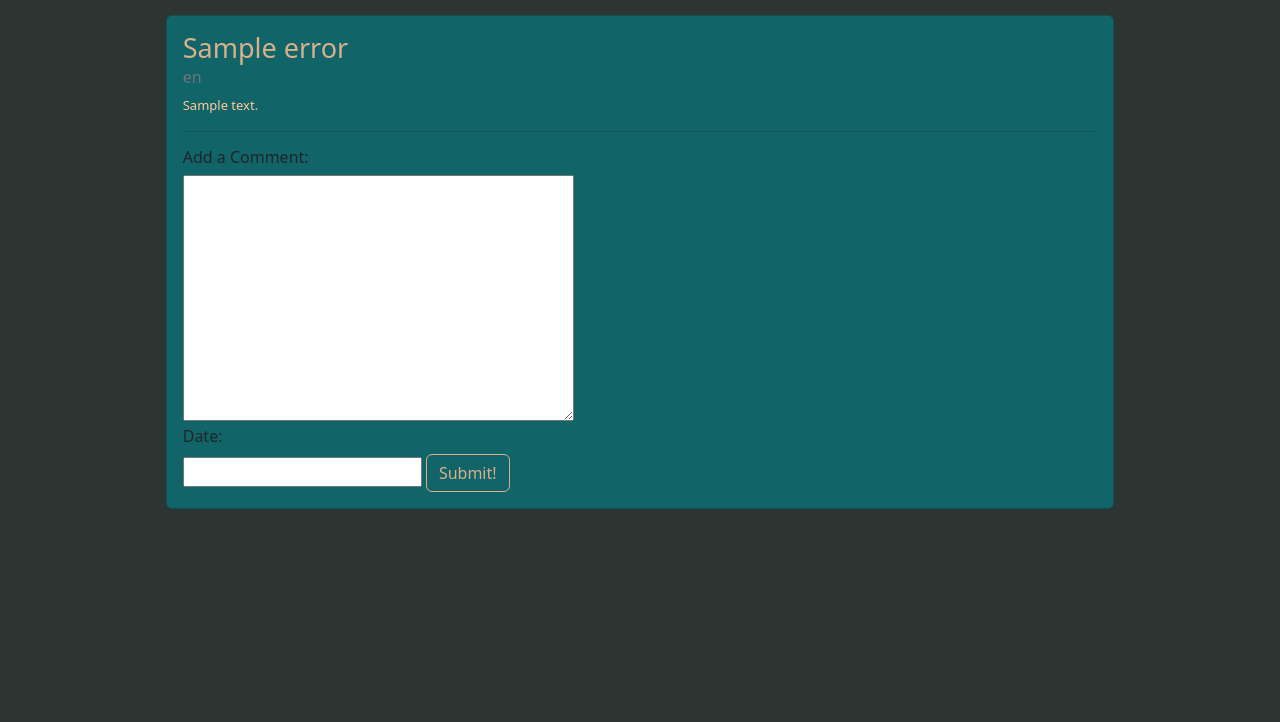
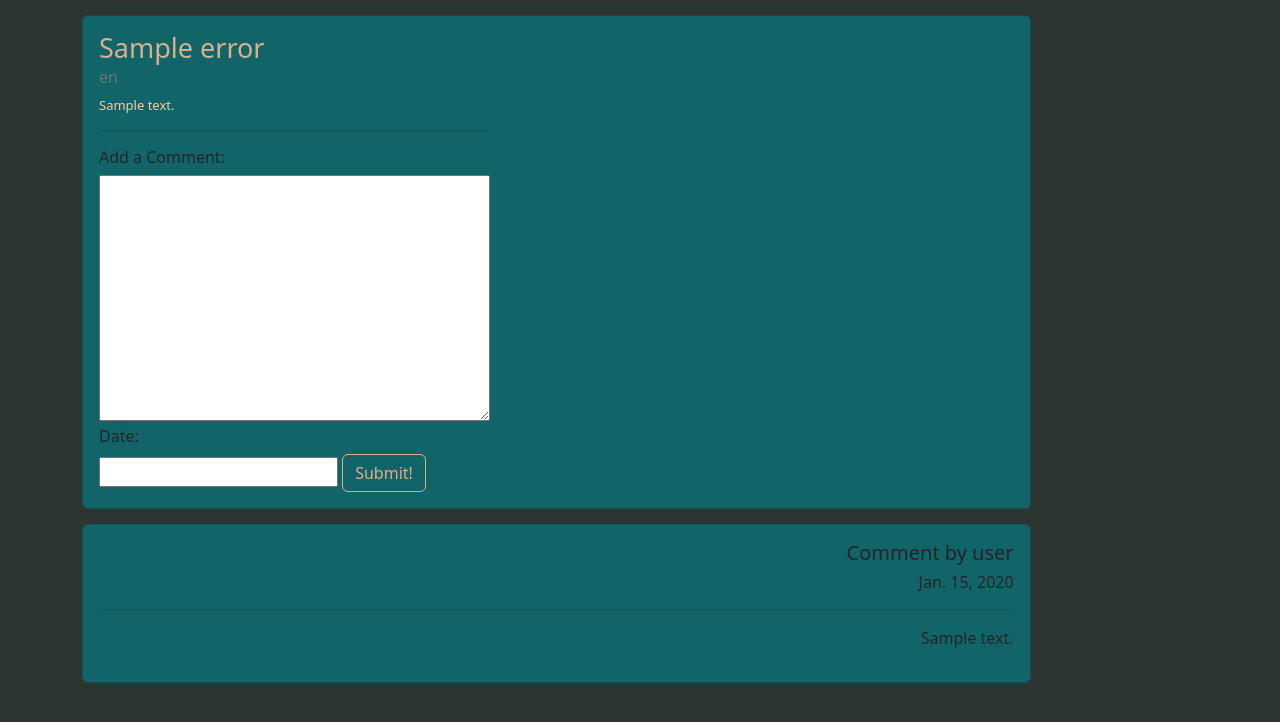
Before and after one commit to rozbehk/errordiary, a Django app: page /errors/1/ in a window 1280 px wide. Shown: the part 58-780 px from the top of the page. Run offline with Django 4.2, Linux system fonts and the light colour scheme; tables that the repository leaves empty hold one stand-in row (values such as "Sample post").

Commit message:
added comment display

```diff
--- a/main_app/static/css/style.css
+++ b/main_app/static/css/style.css
@@ -48,3 +48,7 @@ body {
 .comment-box {
     display: block;
 }
+
+.comment-card {
+    text-align: right;
+}
--- a/main_app/templates/errors/detail.html
+++ b/main_app/templates/errors/detail.html
@@ -1,13 +1,12 @@
 {% extends 'base.html' %}
 
 {% block content %}
-<div class="container d-flex flex-column align-items-center justify-content-center">
-    <div class="card justify-content-center" style="width: 85%; margin-top: 15px;">
-        <div class="card-body justify-content-center">
+<div class="container d-flex flex-column">
+    <div class="card align-items-start" style="width: 85%; margin-top: 15px;">
+        <div class="card-body">
         <h5 class="card-title">{{error.title}}</h5>
         <h6 class="card-subtitle mb-2 text-muted">{{error.language}}</h6>
         <p class="card-text">{{error.description}}</p>
-
 
         <hr>
         <form action="{% url 'add_comment' error.id %}" method="POST">
@@ -19,5 +18,16 @@
         </form>
         </div>
     </div>
+    {% for comment in error.comment_set.all %}
+    {% csrf_token %}
+    <div class="card comment-card" style="width: 85%; margin-top: 15px;">
+        <div class="card-body">
+            <h5>Comment by user</h5>
+            <h6>{{comment.date}}</h6>
+            <hr>
+            <p>{{comment.text_input}}</p>
+        </div>
+    </div>
+    {% endfor %}
 </div>
 {% endblock %}
```
